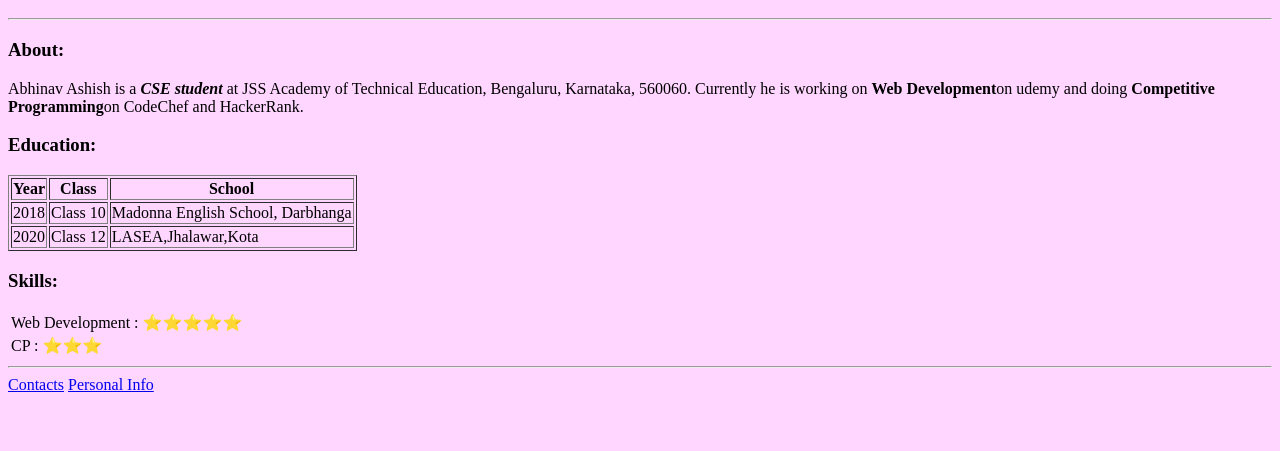
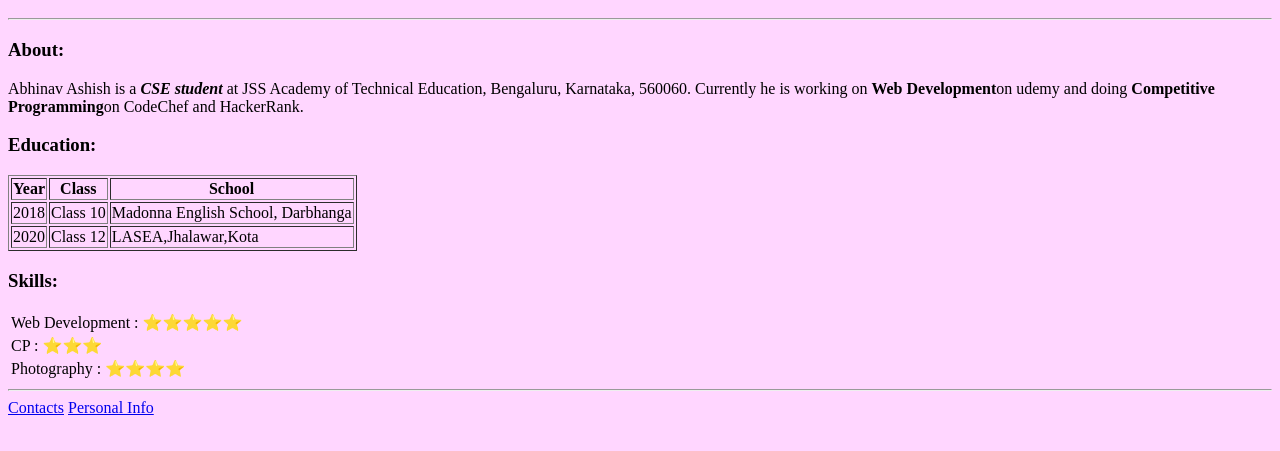
Before and after one commit to abhinavashish15/cv, a plain HTML site: page index.html in a window 1280 px wide. Shown: the part 309-760 px from the top of the page. Drawn offline with Linux system fonts and the light colour scheme.

Commit message:
Update index.html

```diff
--- a/index.html
+++ b/index.html
@@ -58,6 +58,8 @@ Abhinav Ashish is a  <i><b>CSE student</b></i> at JSS Academy of Technical Educa
       <tr>
       <td>CP : ⭐⭐⭐</td>
       </tr>
+    <tr>
+      <td>Photography : ⭐⭐⭐⭐</td></tr>
   </thead>
 </table><hr>
 <a href="contact.html">Contacts</a>
```
